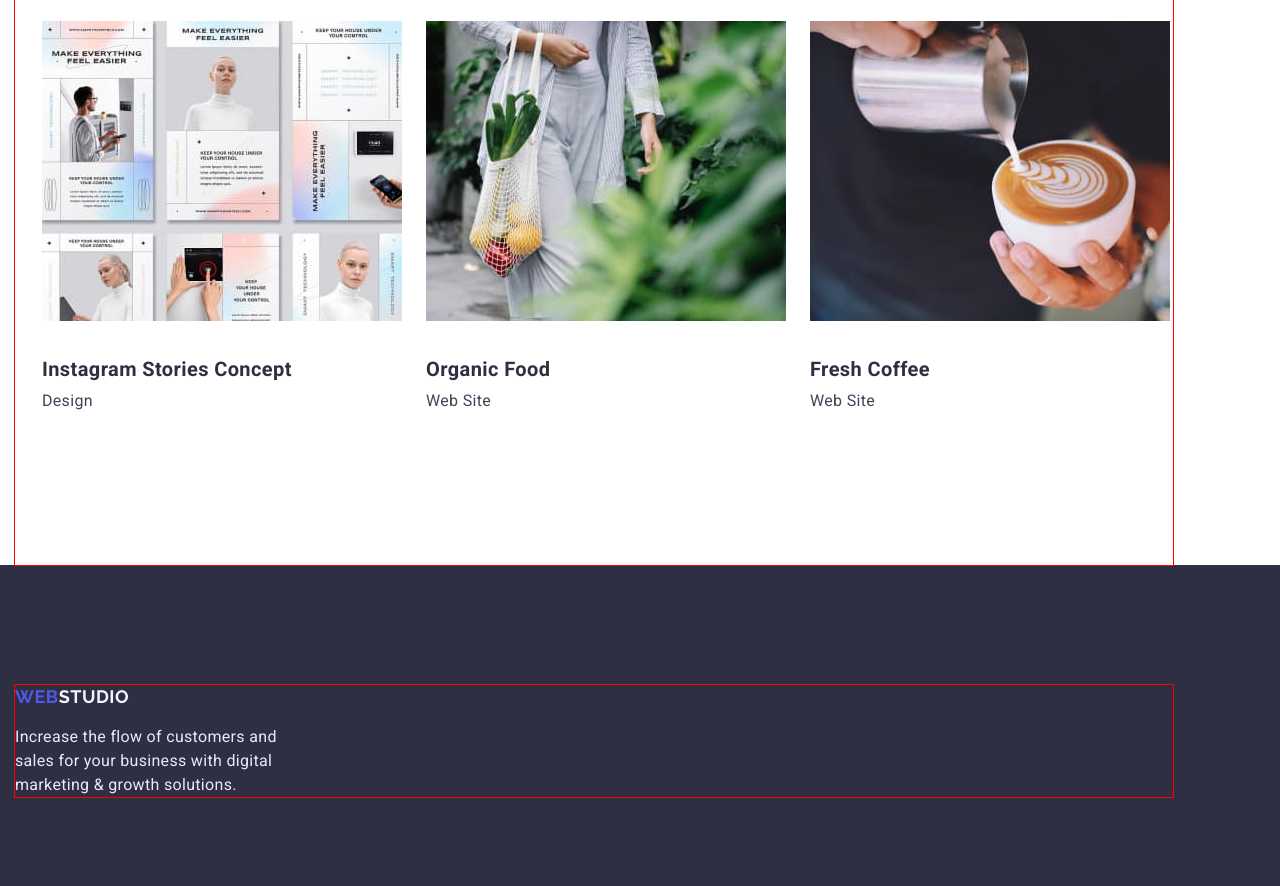
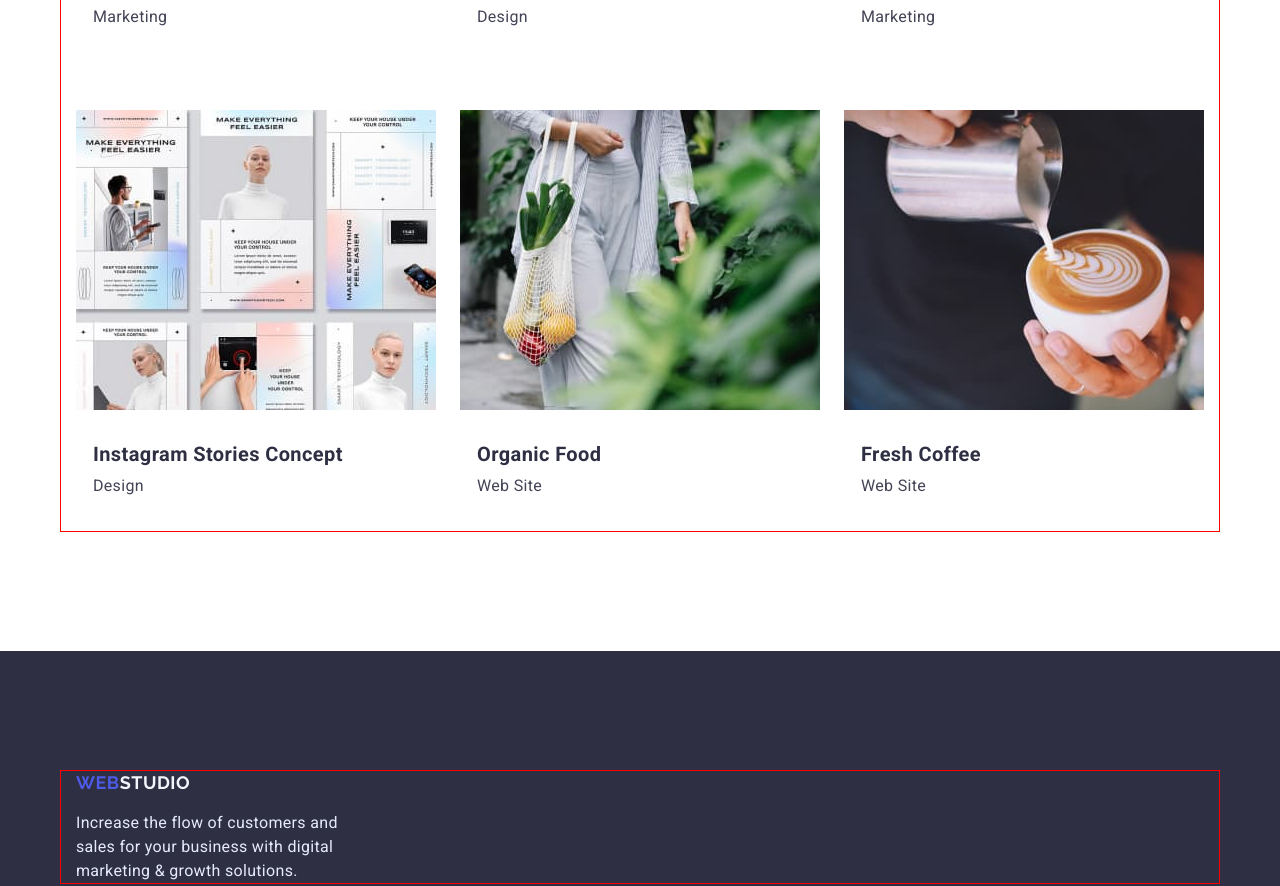
Before and after one commit to Luda0703/goit-markup-hw-03, a plain HTML site: page portfolio.html in a window 1280 px wide. Shown: the part 1118-2004 px from the top of the page. Drawn offline with nearby package versions, Linux system fonts and the light colour scheme.

Commit message:
required

```diff
--- a/css/styles.css
+++ b/css/styles.css
@@ -18,9 +18,15 @@ body {
 
 }
 
+img {
+    display: block;
+    max-width: 100%;
+}
+
 .list {
     text-decoration: none;
 }
+
 
 h1,
 h2,
@@ -38,9 +44,11 @@ ul {
 }
 
 .container {
-    margin-right: 15px;
-    margin-left: 15px;
+    margin-right: auto;
+    margin-left: auto;
     width: 1158px;
+    padding-left: 15px;
+    padding-right: 15px;
 
    outline: 1px solid red;
 }
@@ -48,13 +56,12 @@ ul {
 
 
 .color-web {
+    display: flex;
     font-family: "Raleway", sans-serif;
     font-weight: 800;
     font-size: 18px;
     line-height: 1.33;
     color: var(--accent-color);
-    display: flex;
-    align-items: center;
     letter-spacing: 0.03em;
     text-transform: uppercase;
 }
@@ -261,14 +268,9 @@ ul {
 .mobile {
     display: flex;
     align-items: center;
-    margin-left: 24px;
 
 }
 
-.mobile .pic:first-child {
-    margin-left: 0;
-
-}
 
 .btn {
 
@@ -293,7 +295,7 @@ ul {
     color: var(--hero-color)
 }
 
-.container.portfolio {
+.portfolio {
 
     padding-top: 96px;
     padding-bottom: 120px;
@@ -322,16 +324,21 @@ ul {
 }
 
 .title-team {
+    padding-top: 32px;
+    padding-bottom: 32px;
+}
+
+
+
+.title {
     margin-left: 24px;
 }
 
-.title-team:first-child {
+.title:first-child {
     margin-left: 0;
 }
 
-.section-subtitle {
-    margin-top: 32px;
-}
+
 
 .row {
     display: flex;
@@ -341,22 +348,25 @@ ul {
     gap: 24px;
 }
 
-.img {
+.portfolio-list {
     display: flex;
     flex-wrap: wrap;
     align-items: center;
     justify-content: center;
+    column-gap: 24px;
+    row-gap: 48px
 
-}
-
-.img .list {
-    margin-left: 24px;
 }
 
 
 .subject {
-    margin-top: 32px;
-    margin-bottom: 32px;
+    padding-top: 32px;
+    padding-bottom: 32px;
+    padding-left: 16px;
+    border-left: 1px solid transparent;
+    border-right: 1px solid transparent;
+    border-bottom: 1px solid transparent;
+
 }
 
 
@@ -371,16 +381,7 @@ ul {
 }
 
 .white-studio {
-
-    font-family: "Raleway", sans-serif;
-    font-weight: 800;
-    font-size: 18px;
-    line-height: 1.2;
     color: var(--studio-color);
-    display: flex;
-    align-items: center;
-    letter-spacing: 0.03em;
-    text-transform: uppercase;
 }
 
 .desc {
--- a/portfolio.html
+++ b/portfolio.html
@@ -28,8 +28,8 @@
         </div>
     </header>
     <main>
-        <section>
-            <div class="container portfolio">
+        <section class=" portfolio">
+            <div class="container">
                 <h1 class="visually-hidden">portfolio</h1>
                 <ul class="row">
                     <li><button type="button" class="btn">All</button></li>
@@ -38,7 +38,7 @@
                     <li><button type="button" class="btn">Design</button></li>
                     <li><button type="button" class="btn">Marketing</button></li>
                 </ul>
-                <ul class="img">
+                <ul class="portfolio-list">
                     <li>
                         <a href="" class="list">
                             <img src="./images/photo1.jpg" alt="Banking App Interface Concept" width="360">
```
Also changed, not shown: index.html (+12 -4 lines).
